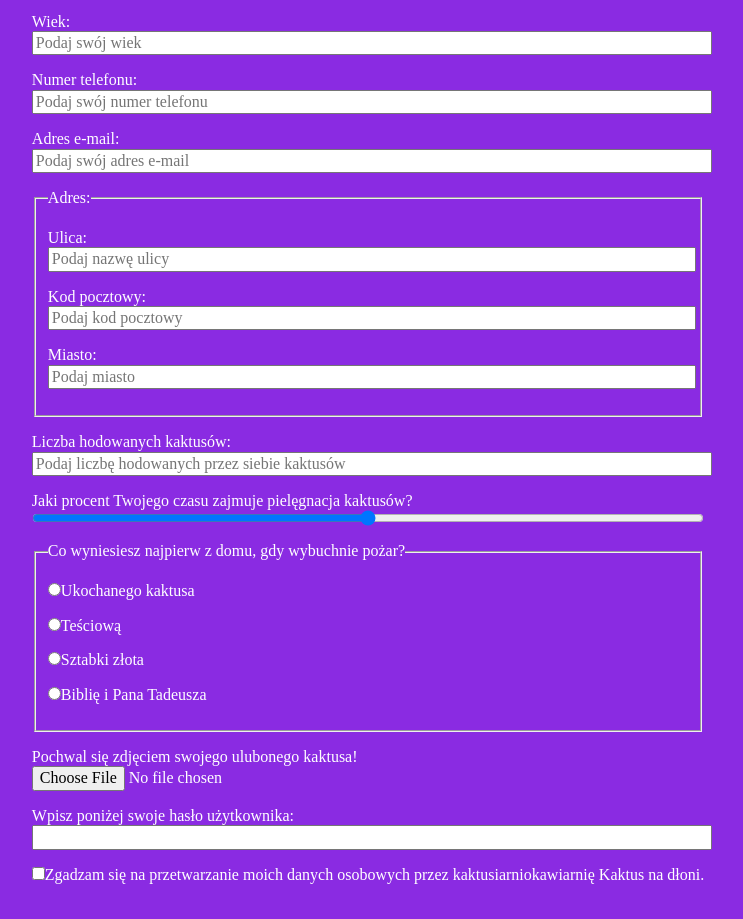
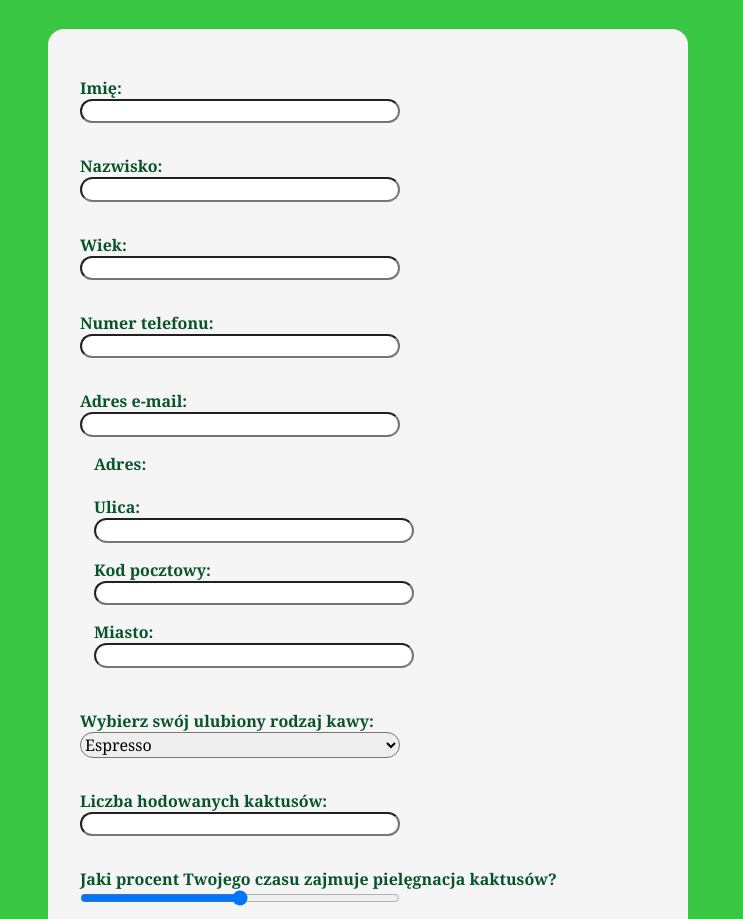
Before and after one commit to KamilaZubala/form, a plain HTML site: page index.html in a window 1280 px wide. Shown: the part 121-1040 px from the top of the page, without its empty margins (272-1015 px from the left). Drawn offline with Linux system fonts and the light colour scheme.

Commit message:
form final

```diff
--- a/index.html
+++ b/index.html
@@ -10,113 +10,110 @@
 
   <body>
     <main>
-      <form class="form">
+      <header class="header">
+        <section>
+          <h1>FORMULARZ KONTAKTOWY</h1>
+        </section>
+      </header>
+
+      <form method="post" action="https://dev.cotenfrontend.pl" class="form">
         <p>
-          <label for="firstName">Imię:</label>
-          <input class="form__item" id="firstName" name="firstName" />
+          <label>Imię:</label>
+          <input required class="form__item" name="firstName" id="firstName" />
         </p>
         <p>
           <label>Nazwisko:</label>
-          <input
-            class="form__item"
-            type="text"
-            value="Zubala"
-            id="lastName"
-            name="lastName"
-          />
+          <input required class="form__item" name="lastName" id="lastName" />
         </p>
         <p>
           <label>Wiek:</label>
-          <input
-            class="form__item"
-            type="number"
-            id="age"
-            placeholder="Podaj swój wiek"
-            name="age"
-          />
+          <input class="form__item" type="number" name="age" id="age" />
         </p>
         <p>
           <label>Numer telefonu:</label>
           <input
+            required
             class="form__item"
             type="tel"
+            name="phoneNumber"
             id="phoneNumber"
-              placeholder="Podaj swój numer telefonu"
-              name="phoneNumber"
           />
         </p>
         <p>
           <label>Adres e-mail:</label>
           <input
+            required
             class="form__item"
             type="email"
+            name="email"
             id="email"
-              placeholder="Podaj swój adres e-mail"
-              name="email"
           />
         </p>
 
-        <fieldset>
+        <fieldset class="form__item form__item--fieldset">
           <legend>Adres:</legend>
           <p>
             <label>
               Ulica:
-              <input
-                class="form__item"
-                id="street"
-                placeholder="Podaj nazwę ulicy"
-                name="street"
-              />
+              <input class="form__item" name="street" id="street" />
             </label>
           </p>
           <p>
             <label>
               Kod pocztowy:
-              <input
-                class="form__item"
-                id="postcode"
-                placeholder="Podaj kod pocztowy"
-                name="postcode"
-              />
+              <input class="form__item" name="postcode" id="postcode" />
             </label>
           </p>
           <p>
             <label>
               Miasto:
-              <input
-                class="form__item"
-                id="city"
-                placeholder="Podaj miasto"
-                name="city"
-              />
+              <input class="form__item" name="city" id="city" />
             </label>
           </p>
         </fieldset>
+
+        <p>
+          <label for="favouriteCoffee"
+            >Wybierz swój ulubiony rodzaj kawy:</label
+          >
+          <select
+            class="form__item"
+            name="favouriteCoffee"
+            id="favouriteCoffee"
+          >
+            <option value="coffee-type-1">Espresso</option>
+            <option value="coffee-type-2">Latte</option>
+            <option value="coffee-type-3">Mocha</option>
+            <option value="coffee-type-4">Cappuccino</option>
+            <option value="coffee-type-5">Flat white</option>
+          </select>
+        </p>
 
         <p>
           <label>Liczba hodowanych kaktusów:</label>
           <input
             class="form__item"
             type="number"
+            name="numberOfCacti"
             id="numberOfCacti"
-              placeholder="Podaj liczbę hodowanych przez siebie kaktusów"
-              name="numberOfCacti"
           />
         </p>
         <p>
-            <label>Jaki procent Twojego czasu zajmuje pielęgnacja kaktusów?</label>
+          <label
+            >Jaki procent Twojego czasu zajmuje pielęgnacja kaktusów?</label
+          >
           <input
             class="form__item"
             type="range"
             min="0"
             max="100"
             step="10"
+            name="timeSpent"
             id="timeSpent"
-              name="timeSpent"
           />
         </p>
 
-        <fieldset>
+        <fieldset class="form__item form__item--fieldset">
           <legend>Co wyniesiesz najpierw z domu, gdy wybuchnie pożar?</legend>
           <p>
             <label
@@ -129,37 +126,58 @@
           </p>
           <p>
             <label
-                ><input name="fire" type="radio" value="Teściową" />Teściową</label
+              ><input
+                name="fire"
+                type="radio"
+                value="Teściową"
+              />Teściową</label
             >
           </p>
           <p>
             <label
-                ><input name="fire" type="radio" value="Sztabki złota" />Sztabki złota</label
+              ><input name="fire" type="radio" value="Sztabki złota" />Sztabki
+              złota</label
             >
           </p>
           <p>
             <label
-                  ><input name="fire" type="radio" value="Biblię i Pana Tadeusza" />Biblię i Pana Tadeusza</label
+              ><input
+                name="fire"
+                type="radio"
+                value="Biblię i Pana Tadeusza"
+              />Biblię i Pana Tadeusza</label
             >
           </p>
         </fieldset>
 
         <p>
-            <label>Pochwal się zdjęciem swojego ulubonego kaktusa!</label>
+          <label>Pochwal się zdjęciem swojego ulubionego kaktusa!</label>
           <input
-              class="form__item"
+            class="form__item form__item--button1"
             type="file"
+            name="photo"
             id="photo"
-              name="photo"
           />
         </p>
+
         <p>
-            <label>Wpisz poniżej swoje hasło użytkownika:</label>
+          <label for="yourMessage">Twoja wiadomość:</label>
+          <textarea
+            required
+            class="form__item"
+            name="yourMessage id="
+            yourMessage
+          ></textarea>
+        </p>
+
+        <p>
+          <label>Wpisz swoje hasło użytkownika:</label>
           <input
+            required
             class="form__item"
             type="password"
+            name="userPassword"
             id="userPassword"
-              name="userPassword"
           />
         </p>
 
@@ -170,6 +188,12 @@
             Kaktus na dłoni.</label
           >
         </p>
+
+        <input
+          class="form__item form__item--button2"
+          type="submit"
+          value="Wyślij formularz"
+        />
       </form>
     </main>
   </body>
--- a/style.css
+++ b/style.css
@@ -1,19 +1,63 @@
+html {
+  box-sizing: border-box;
+}
+
+*,
+*:before,
+*:after {
+  box-sizing: inherit;
+}
+
 body {
-    display: flex;
-    background: blueviolet;
-    color: white;
-    min-height: 100vh;
-    align-items: center;
-    justify-content: center;
+  display: flex;
+  background: #39c643;
+  min-height: 100vh;
+  align-items: center;
+  justify-content: center;
+  font: 16px Georgia, sans-serif;
+  font-weight: bold;
+  color: #085429;
+}
 
+.form {
+  display: flex;
+  flex-direction: column;
+  background: whitesmoke;
+  margin-bottom: 64px;
+  padding: 32px;
+  border-radius: 16px;
+  width: 640px;
+}
+
+.form__item {
+  display: block;
+  border-radius: 16px;
+  width: 320px;
 }
 
 
-.form {
-
+.form__item--button1 {
+  background-color: orange;
+  color: white;
+  font: 16px Georgia, sans-serif;
 }
 
-.form__item {
-    display: block;
+.form__item--button2 {
+  margin-top: 32px;
+  background-color: #085429;
+  color: white;
+  font: 20px Georgia, sans-serif;
+  font-weight: bold;
+}
+
+.form__item--fieldset {
+    border-style: hidden;
     width: 100%;
+  }
+
+.header {
+  display: flex;
+  align-items: center;
+  justify-content: center;
+  margin: 32px;
 }
```
Lines whose indentation alone changed are shown as unchanged.
